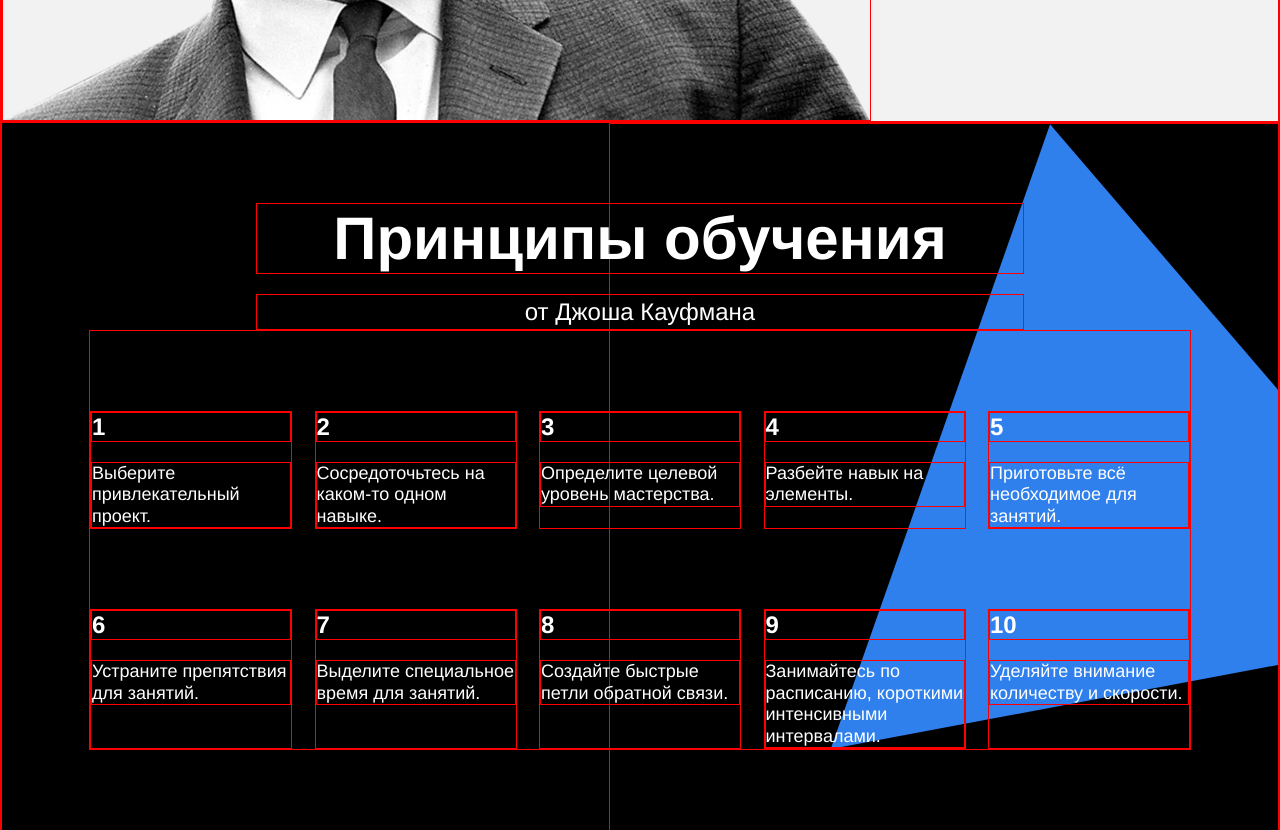
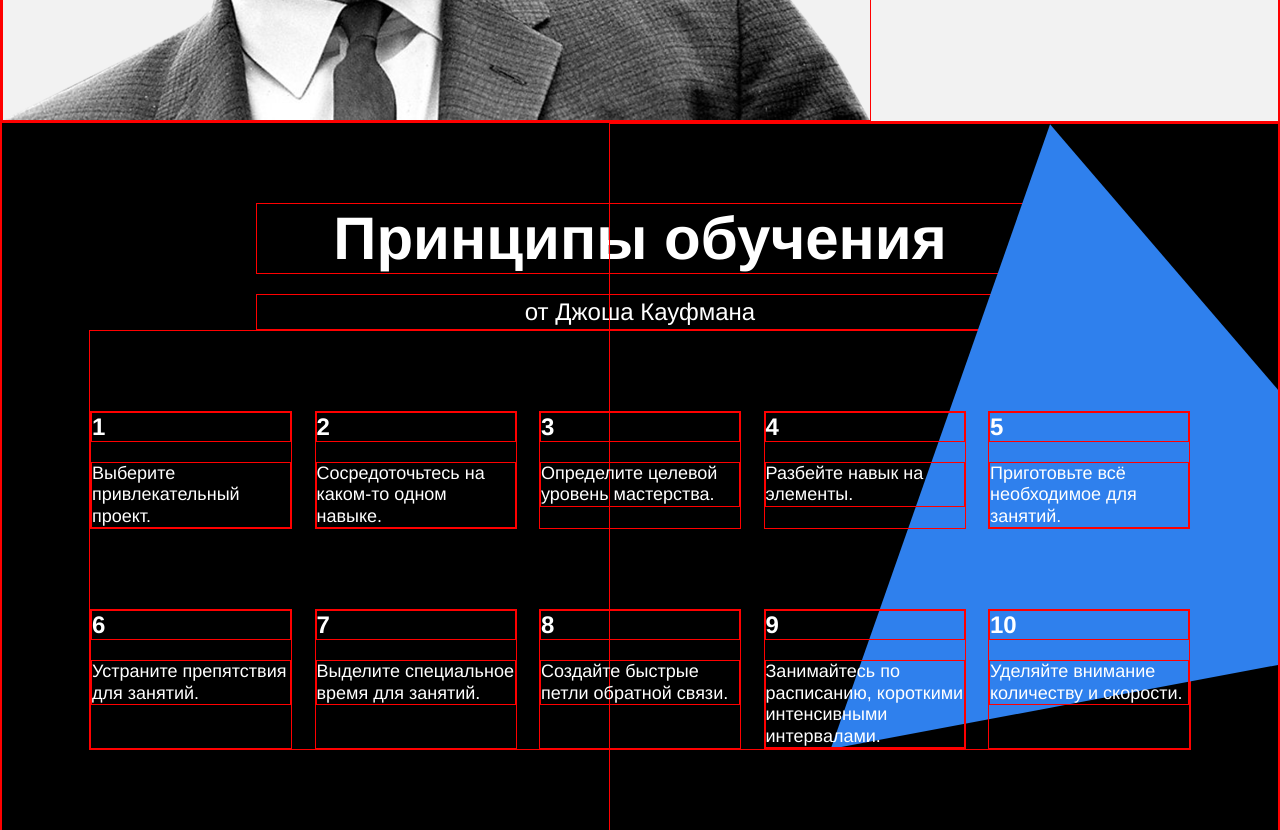
Before and after one commit to FeNjK/First-project, a plain HTML site: page index.html in a window 1280 px wide. Shown: the part 2660-3490 px from the top of the page. Drawn offline with Linux system fonts and the light colour scheme.

Commit message:
Проект сверстал. Проверяю на валидацию.

```diff
--- a/index.html
+++ b/index.html
@@ -87,7 +87,7 @@
       <img class="feynman__illustration" src="./images/feynman.png" alt="Фейнман">
     </section>
     <section class="kaufman background_dark">
-      <img class="kaufman_triangl" src="./images/kaufman-triangle.svg" alt="Треугольник"><h2 class="section-title section-title_theme_dark">Принципы обучения</h2>
+      <h2 class="section-title section-title_theme_dark">Принципы обучения</h2>
       <p class="section-subtitle section-subtitle_theme_dark">от Джоша Кауфмана</p>
       <div class="table table_theme_dark">
         <div class="table__cell table__cell_theme_dark">
@@ -130,6 +130,7 @@
           <h3 class="table__heading">10</h3>
           <p class="table__text">Уделяйте внимание количеству и скорости.</p>
         </div>
+        <img class="kaufman_triangl" src="./images/kaufman-triangle.svg" alt="Треугольник">
       </div>
     </section>
   </main>
--- a/styles/style.css
+++ b/styles/style.css
@@ -253,15 +253,6 @@ div, h1, h2, h3, h4, h5, h6, p, ul, li, img, header, main, section, footer {
   background-color: #000000;
 }
 
-.kaufman_triangl {
-  height: 877px;
-  width: 877px;
-  position: absolute;
-  z-index: 0;
-  top: 0;
-  right: -210px;
-}
-
 .section-title_theme_dark {
   color: white;
   z-index: 1;
@@ -283,6 +274,15 @@ div, h1, h2, h3, h4, h5, h6, p, ul, li, img, header, main, section, footer {
   margin-right: 0;
   margin-top: 80px;
   z-index: 1;
+}
+
+.kaufman_triangl {
+  height: 877px;
+  width: 877px;
+  position: absolute;
+  z-index: 0;
+  top: 0;
+  right: -210px;
 }
 
 .footer { /* начало "подвала" сайта */
```
